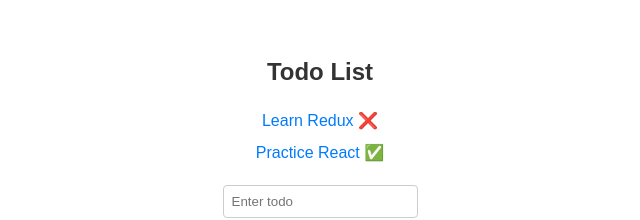
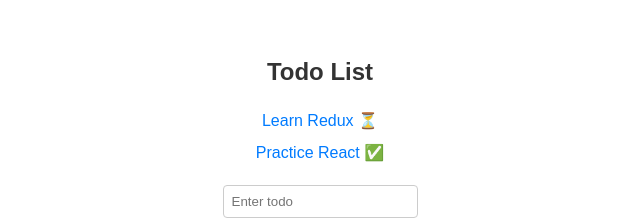
Before and after one commit to hiees-u/TodoListApp, a React (Vite) app: page / in a window 1280 px wide. Shown: the part 252-472 px from the top of the page, without its empty margins (320-960 px from the left). Built offline with nearby package versions, Linux system fonts and the light colour scheme.

Commit message:
add icon

```diff
--- a/src/pages/TodoDetail.tsx
+++ b/src/pages/TodoDetail.tsx
@@ -36,7 +36,7 @@
       <h2>Todo Detail</h2>
       <p><strong>ID:</strong> {todo.id}</p>
       <p><strong>Title:</strong> {todo.title}</p>
-      <p><strong>Status:</strong> {todo.completed ? '✅ Done' : '❌ Not done'}</p>
+      <p><strong>Status:</strong> {todo.completed ? '✅ Done' : '⏳ Processing'}</p>
       {!todo.completed && <p><button onClick={() => handleToggle(todo.id)}>COMPLETE ✅</button></p>}
       {todo.completed && <p><button onClick={() => handleRemove(todo.id)}>REMOVE 🗑️</button></p>}
       <Link to="/">← Back to list</Link>
--- a/src/pages/TodoList.tsx
+++ b/src/pages/TodoList.tsx
@@ -52,7 +52,7 @@
         {todos.map((todo) => (
           <li key={todo.id} className={styles.todoItem}>
             <Link to={`/todo/${todo.id}`}>
-              {todo.title} {todo.completed ? '✅' : '❌'}
+              {todo.title} {todo.completed ? '✅' : '⏳'}
             </Link>
           </li>
         ))}
```
